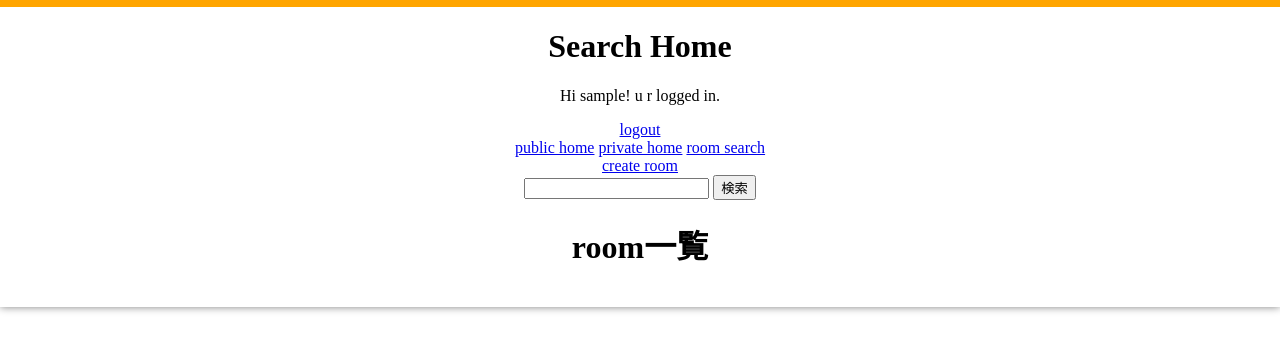
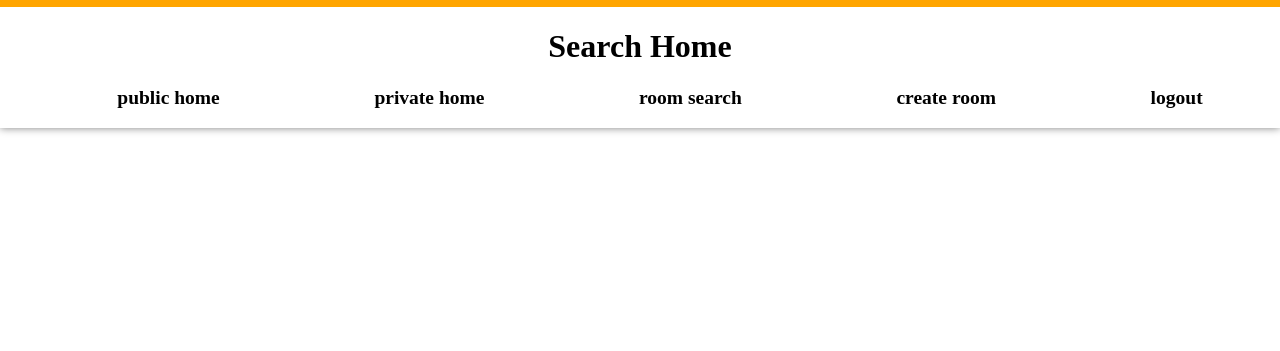
Before and after one commit to s1f10210155/ex4_group11, a Django app: page /search/ in a window 1280 px wide. Shown: the top 351 px of the page. Run offline with Django 4.2, Linux system fonts and the light colour scheme; the visitor is signed in with stand-in values (Sample User, id 1); data that the repository does not hold is empty; some libraries are stand-ins or nearby versions.

Commit message:
serach/html:css

```diff
--- a/django/home/static/css/search.css
+++ /dev/null
@@ -1,11 +0,0 @@
-body{
-    background-color: #ffe6b4;
-    margin: auto;
-    text-align: center;
-    display: inline-block;
-    width: 100%;
-    border-top: 7px solid orange;
-    box-shadow: 0 0 8px grey;
-    box-sizing: border-box;
-    background-color: #ffffff;
-}
--- /dev/null
+++ b/django/home/static/css/serach.css
@@ -0,0 +1,50 @@
+header {
+    left: 0px;
+    display: inline-block;
+    width: 100%;
+    border-top: 7px solid orange;
+    box-shadow: 0 0 8px grey;
+    position: fixed;
+    top: 0;
+    box-sizing: border-box;
+    background-color: #ffffff;
+    z-index: 500;
+}
+
+.ul-header{
+    display:flex;
+    align-content: center;
+    list-style: none;
+    justify-content: space-around;
+    margin: revert;
+    font-size: 122%;
+    font-weight: 700;
+}
+
+.ul1:hover{
+    background-color: orange;
+    border-radius: 20px;
+    transition-property: background-color;
+    transition-duration: 0.8s;
+}
+
+a {
+    color: black;
+    text-decoration: none;
+}
+
+h1{
+    text-align: center;
+}
+
+/*main{
+    background-color: #ffe6b4;
+    margin: auto;
+    text-align: center;
+    display: inline-block;
+    width: 100%;
+    border-top: 7px solid orange;
+    box-shadow: 0 0 8px grey;
+    box-sizing: border-box;
+    background-color: #ffffff;
+}*/
--- a/django/home/templates/home/search.html
+++ b/django/home/templates/home/search.html
@@ -3,19 +3,26 @@
     <head>
         <meta charset="utf-8"/>
         <title>Search home</title>
-        <link rel="stylesheet" type="text/css" href="../../static/css/search.css">
+        <link rel="stylesheet" type="text/css" href="../../static/css/serach.css">
     </head>
     <body>
+        <header>
             <h1>Search Home</h1>
-        <p>Hi {{ user.username}}! u r logged in.</p>
-        <a href="{% url 'logout' %}">logout</a>
-        <br>
-        <a href="{% url 'pub_home' %}">public home</a>
-        <a href="{% url 'priv_home' %}">private home</a>
-        <a href="{% url 'search' %}">room search</a>
-        <br>
-        <a href="{% url 'create_room' %}">create room</a>
-
+            <ul class="ul-header">
+                <a href="{% url 'pub_home' %}" class="ul1">public home</a>
+                <a href="{% url 'priv_home' %}" class="ul1">private home</a>
+                <a href="{% url 'search' %}" class="ul1">room search</a>
+                <a href="{% url 'create_room_page' %}" class="ul1">create room</a>
+                {% if user.is_authenticated %}
+                <!--<p>Hi {{ user.username}}! you are logged in.</p>-->
+                <a href="{% url 'logout' %}" class="ul1">logout</a>
+                {% else %}
+                <!--<p>u r not logged in.</p>-->
+                <a href="{% url 'login' %}" class="ul1">login</a>
+                {% endif %}
+            </ul>
+        </header>
+        <main>
             <form method="GET" action="{% url 'search' %}">
                 <input type="text" name="keyword">
                 <button type="submit">検索</button>
@@ -24,5 +31,6 @@
                 {% block search %}
                 {% endblock %}
             </div>
+        </main>
     </body>
 </html>
```
Lines whose indentation alone changed are shown as unchanged.
